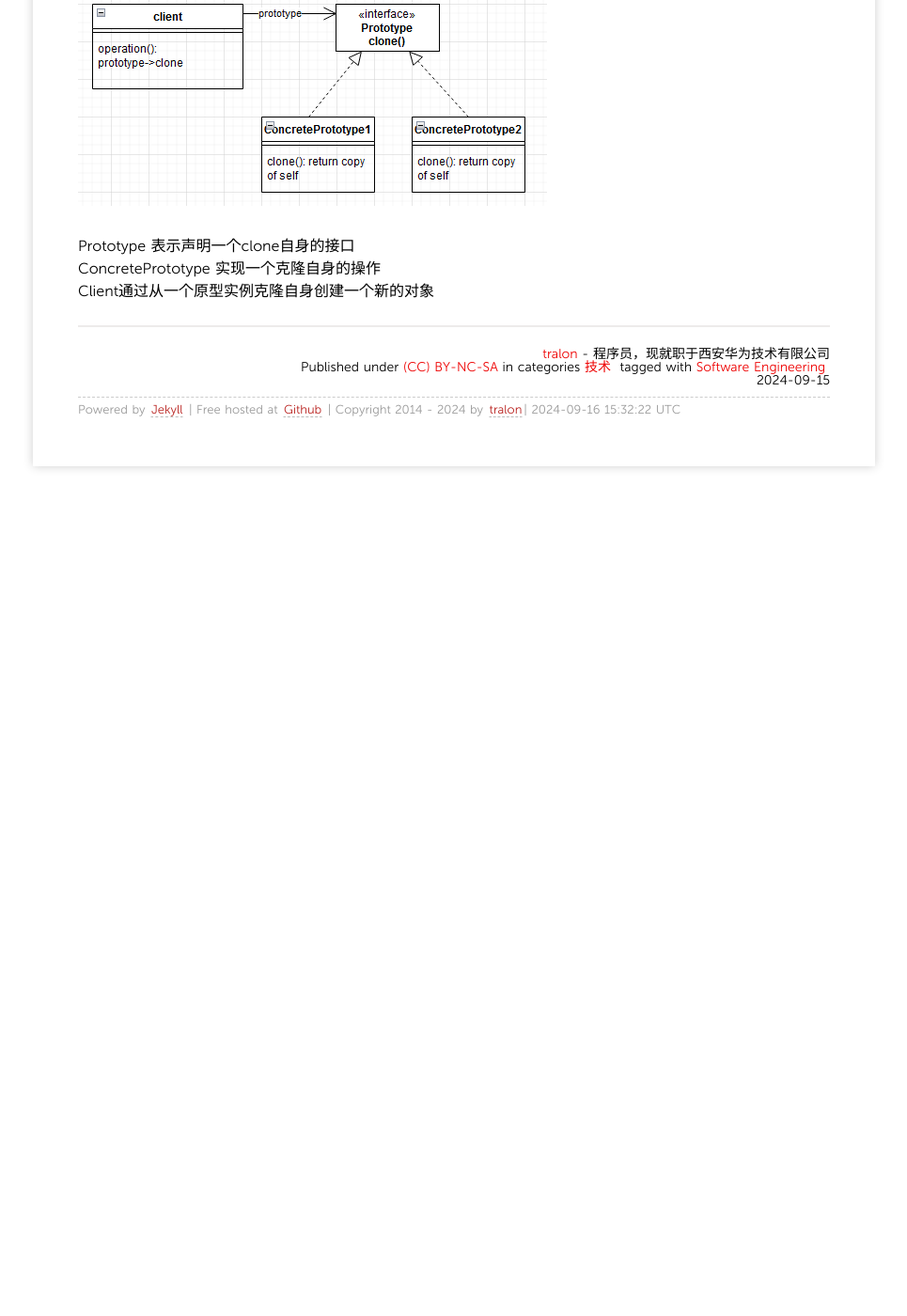
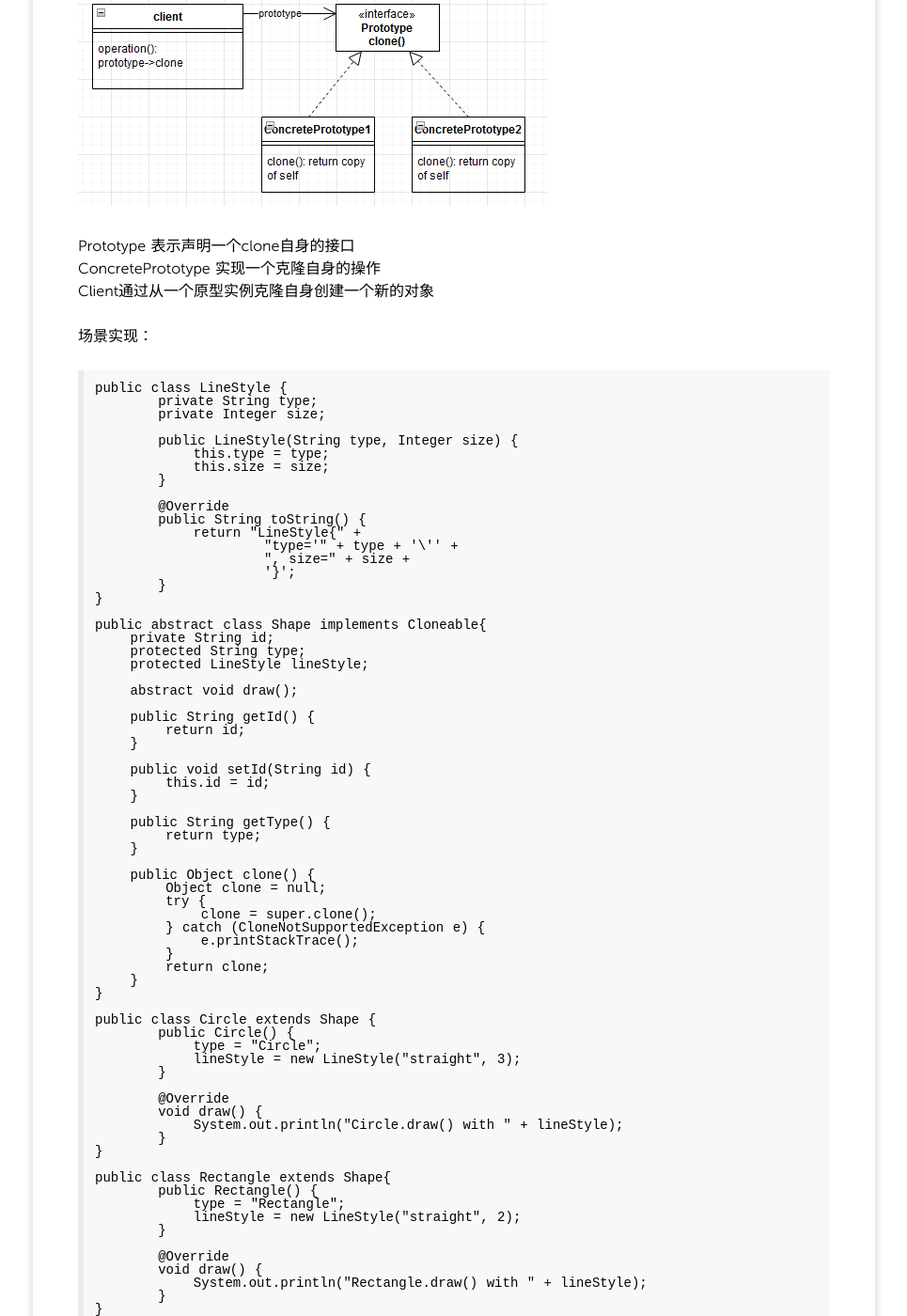
Before and after one commit to zhangchunlong/zhangchunlong.github.io, a Jekyll site: the page built from _posts/2024/2024-09-15-prototype_dm.md, in a window 1280 px wide and 1400 px high, scrolled down 270 px. Shown: the whole window at 94% size, without its empty margins (157-1122 px from the left). Built offline with Jekyll 4.4.1, drawn with Linux system fonts in a browser that asks for light colours; nearby versions of some CDN libraries; Markdown is read by kramdown in place of the engine named in the settings; comment, search, counter and statistics services are not loaded; before the commit the page ends 900 px from its top, so only the background shows below that; some of the changed text lies outside the part shown.

Commit message:
prototype

```diff
--- a/_posts/2024/2024-09-15-prototype_dm.md
+++ b/_posts/2024/2024-09-15-prototype_dm.md
@@ -14,3 +14,127 @@ tags:
 Prototype 表示声明一个clone自身的接口
 ConcretePrototype 实现一个克隆自身的操作
 Client通过从一个原型实例克隆自身创建一个新的对象
+
+场景实现：
+
+	public class LineStyle {
+    	private String type;
+    	private Integer size;
+
+    	public LineStyle(String type, Integer size) {
+    	    this.type = type;
+    	    this.size = size;
+    	}
+
+    	@Override
+    	public String toString() {
+    	    return "LineStyle{" +
+    	            "type='" + type + '\'' +
+    	            ", size=" + size +
+    	            '}';
+    	}
+	}
+
+	public abstract class Shape implements Cloneable{
+	    private String id;
+	    protected String type;
+	    protected LineStyle lineStyle;
+
+	    abstract void draw();
+
+	    public String getId() {
+	        return id;
+	    }
+
+	    public void setId(String id) {
+	        this.id = id;
+	    }
+
+	    public String getType() {
+	        return type;
+	    }
+
+	    public Object clone() {
+	        Object clone = null;
+	        try {
+	            clone = super.clone();
+	        } catch (CloneNotSupportedException e) {
+	            e.printStackTrace();
+	        }
+	        return clone;
+	    }
+	}
+
+	public class Circle extends Shape {
+    	public Circle() {
+    	    type = "Circle";
+    	    lineStyle = new LineStyle("straight", 3);
+    	}
+
+    	@Override
+    	void draw() {
+    	    System.out.println("Circle.draw() with " + lineStyle);
+    	}
+	}
+
+	public class Rectangle extends Shape{
+    	public Rectangle() {
+    	    type = "Rectangle";
+    	    lineStyle = new LineStyle("straight", 2);
+    	}
+
+    	@Override
+    	void draw() {
+    	    System.out.println("Rectangle.draw() with " + lineStyle);
+    	}
+	}
+
+	public class Square extends Shape{
+	    public Square() {
+	        type = "Square";
+	        lineStyle = new LineStyle("straight", 1);
+	    }
+
+	    @Override
+	    void draw() {
+	        System.out.println("Square.draw() with " + lineStyle);
+	    }
+	}
+
+	public class ShapeCache {
+    	private static Map<String, Shape> shapeMap = new HashMap<>();
+
+    	public static Shape getShape(String shapeId) {
+    	    Shape cachedShape = shapeMap.get(shapeId);
+    	    return (Shape) cachedShape.clone();
+    	}
+
+    	public static void loadCache() { //模仿数据库获取
+    	    Circle circle = new Circle();
+    	    circle.setId("1");
+    	    shapeMap.put(circle.getId(),circle);
+
+    	    Square square = new Square();
+    	    square.setId("2");
+    	    shapeMap.put(square.getId(),square);
+
+    	    Rectangle rectangle = new Rectangle();
+    	    rectangle.setId("3");
+    	    shapeMap.put(rectangle.getId(),rectangle);
+    	}
+	}
+
+	public class PrototypePatternDemo {
+    	public static void main(String[] args) {
+    	    ShapeCache.loadCache();
+
+    	    Shape clonedShape = ShapeCache.getShape("1");
+    	    clonedShape.draw();
+
+    	    Shape clonedShape2 = ShapeCache.getShape("2");
+    	    clonedShape2.draw();
+
+    	    Shape clonedShape3 = ShapeCache.getShape("3");
+    	    clonedShape3.draw();
+    	}
+	}
```
